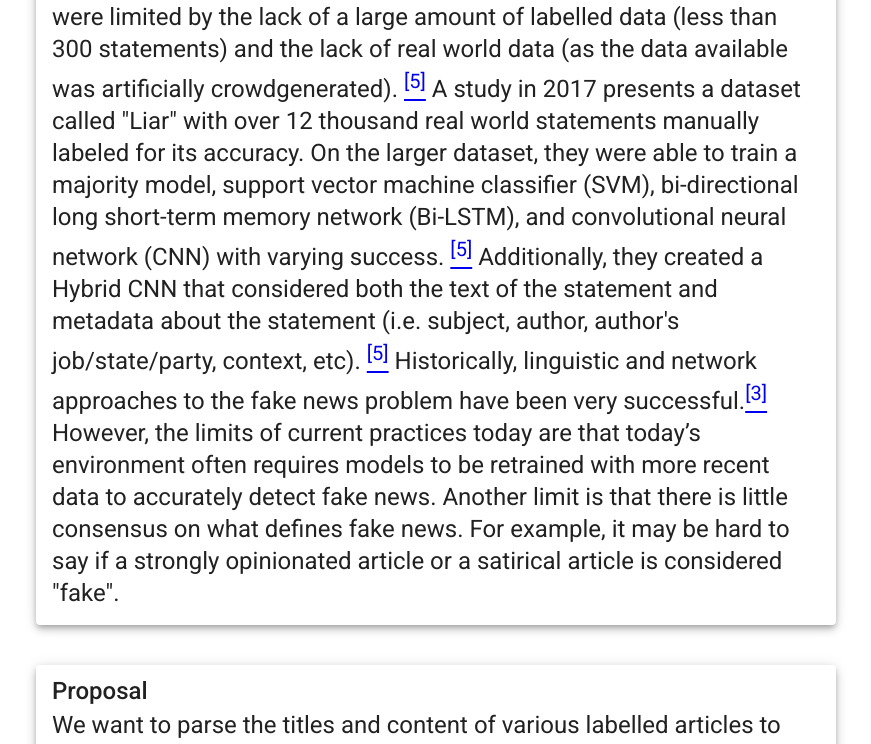
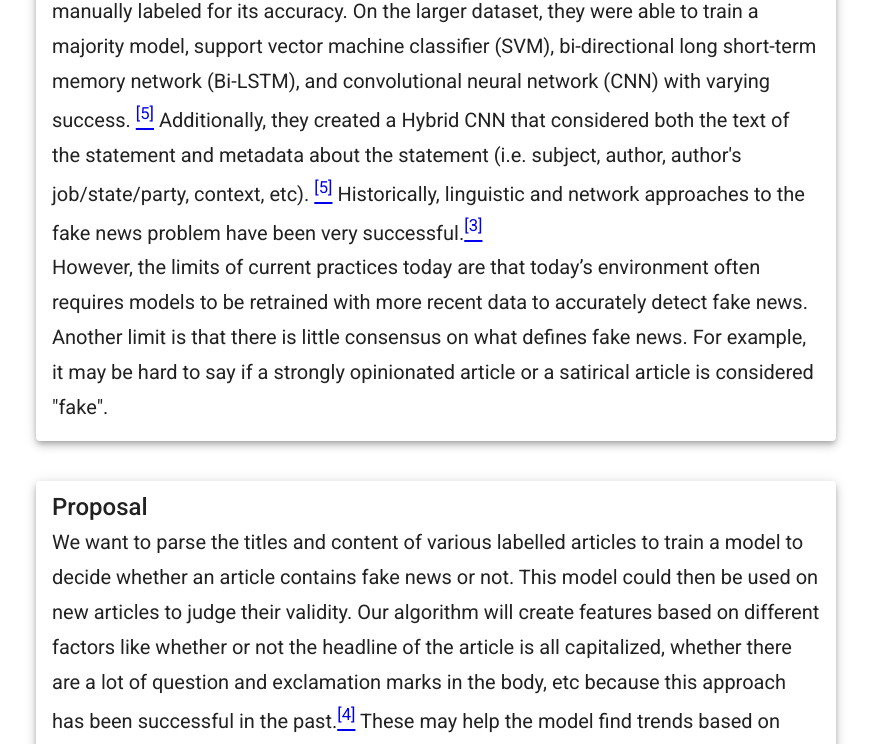
Before and after one commit to Buh-Buh-Buh/buh-buh-buh.github.io, an Angular app: page / in a window 1280 px wide. Shown: the part 2034-2778 px from the top of the page, without its empty margins (204-1075 px from the left). Built offline with nearby package versions, Linux system fonts and the light colour scheme.

Commit message:
minor updates to be better

```diff
--- a/src/app/components/main/main.component.html
+++ b/src/app/components/main/main.component.html
@@ -12,7 +12,7 @@
     <mat-card-title>Problem Background</mat-card-title>
     <mat-card-content>
       With the explosion of media outlets through the internet and social media, fake news has become an increasingly pervasive issue in today's global climate in all fields from politics to science.
-      A study conducted in 2016, a large majority of Americans (64%) felt that made-up news has caused a great deal of confusion about basic facts of current events. That number jumps to 89% for causing just some confusion.<span [innerHTML]="cite('Barthel')"></span>
+      In a study conducted in 2016, a large majority of Americans (64%) felt that made-up news has caused a great deal of confusion about basic facts of current events. That percentage jumps to 89% when considering a slight confusion on current events.<span [innerHTML]="cite('Barthel')"></span>
       More recently with respect to the literal and information pandemic of SARS-CoV-2 (COVID-19), 64% of Americans thought that the CDC is trustworthy while only 30% say the same about Trump and his administration.<span [innerHTML]="cite('Mitchell')"></span>
       The issues of fake news have also affected the political climate. The election of 2016 was largely influenced by widespread misinformation from various social media platforms.<span [innerHTML]="cite('Aldwairi')"></span>
       Without a widely accepted and trustable source of information, fake news can wreak havoc on public knowledge and opinion with 38% of Americans finding it harder to identify what is true and false. <span [innerHTML]="cite('Mitchell')"></span>
@@ -34,7 +34,7 @@
     <mat-card-title>Proposal</mat-card-title>
     <mat-card-content>
       We want to parse the titles and content of various labelled articles to train a model to decide whether an article contains fake news or not. This model could then be used on new articles to judge their validity.
-      Our algorithm will create features based on different factors like whether or not the headline of the article is all capitalized, whether there are a lot of question and exclamation marks in the body, etc.
+      Our algorithm will create features based on different factors like whether or not the headline of the article is all capitalized, whether there are a lot of question and exclamation marks in the body, etc because this approach has been successful in the past.<span [innerHTML]="cite('Aldwairi')"></span>
       These may help the model find trends based on those features, but we plan on testing models with and without these features to determine if they provide a real benefit or cause overfitting.
       Our approach will attempt to rate articles on a scale from fake to real (based on a confidence interval) rather than a binary decision.
       Having a continuous scale will help people make their own final judgement based on how poorly/well an article is rated when run through the trained model. This may also help avoid the generalization of fake news as many people have differing opinions on what is fake news.
@@ -45,11 +45,11 @@
     <mat-card-title>Methods</mat-card-title>
     <mat-card-content fxLayout="column" fxLayoutAlign="center start">
       <p>
-        To clean our data, we plan on preprocessing the input data to remove various punctuations, which affect the performance of some text analysis algorithms. Based on the success of a similar projct in 2018,<span [innerHTML]="cite('Aldwairi')"></span> we also plan on creating features for our models to train with.
+        To clean our data, we plan on preprocessing the input data to remove various punctuations, which affect the performance of some text analysis algorithms. Based on the success (99.4% accuracy) of a similar projct in 2018,<span [innerHTML]="cite('Aldwairi')"></span> we also plan on creating new features for our models to train with.
         These features may include various properties about the article titles, such as all caps, containing many ? and ! marks, and text-title keyword matching.
         Since it has been successfully utilized in the past,<span [innerHTML]="cite('Conroy')"></span><span [innerHTML]="cite('Zhou')"></span> we will use bag-of-words and vectorization to create features based on the text. We will then use PCA to determine what features will be the most relevant for the algorithms.
-        Soft-assignment clustering can then be used to find correlation between clusters of words/other features. We can then check if these clusters follow similar boundaries as fake/real news.
-        We then plan to train supervised models based on the most relevant features to detect fake news. In the past, people have used CNNs to detect false sentences,<span [innerHTML]="cite('Barthel')"></span> so we hope to use them once we reach the supervised learning stage.
+        Soft-assignment clustering can then be used to find correlation between clusters of words/other features. We can then check if these clusters follow similar boundaries as fake/real news. We plan to explore various forms of clustering, including expectation-maximization, hierarchical clustering, and k-means.
+        We then plan to train supervised models based on the most relevant features to detect fake news. In the past, people have used CNNs to detect false sentences,<span [innerHTML]="cite('Barthel')"></span> so we hope to use them once we reach the supervised learning stage. We also plan on comparing the results with support-vector machine and bidirectional long/short-term memory models.
         Once we have trained a model, we hope to browserify the code, so it can be used in a chrome extension.
       </p>
       <a href="assets/images/data-diagram.png" fxFlexAlign="center" style="margin-top: 1em;">
@@ -93,7 +93,7 @@
       <mat-card-title class="mt-2">Costs</mat-card-title>
       <p>
         In terms of monetary cost, we do not believe that any significant funding will be needed with our current hardware available and the relatively low cost and availability of cloud computing.
-        Regarding time, we believe it will mostly depend on how long it takes us to test different models and train the model as we do not expect training the model to take that much time with current cloud computing capabilities and hardware.
+        Regarding time, we believe it will mostly depend on how long it takes us to test different models and train the model as we do not expect training the model to take that much time with current cloud computing capabilities and hardware. We are also using free, labelled datasets, so the main data-related time costs would be finding more datasets if necessary.
       </p>
     </mat-card-content>
   </mat-card>
--- a/src/app/components/main/main.component.scss
+++ b/src/app/components/main/main.component.scss
@@ -20,8 +20,8 @@ mat-card {
 }
 
 .main mat-card-content {
-  font-size: 1.5rem;
-  line-height: 2rem;
+  font-size: 1.25rem;
+  line-height: 1.75;
 }
 
 .bib {
```
